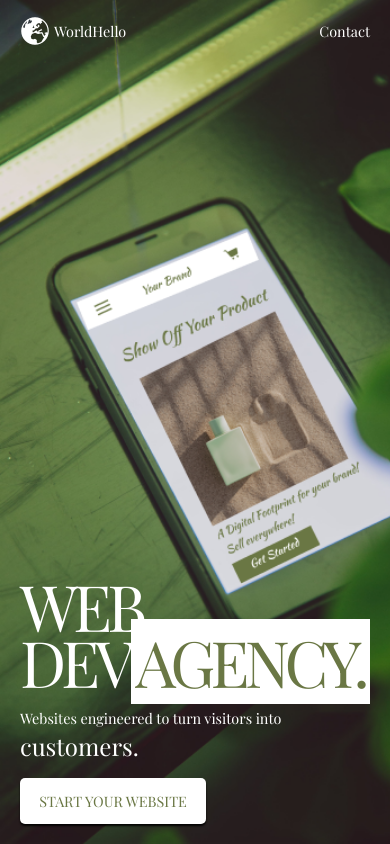
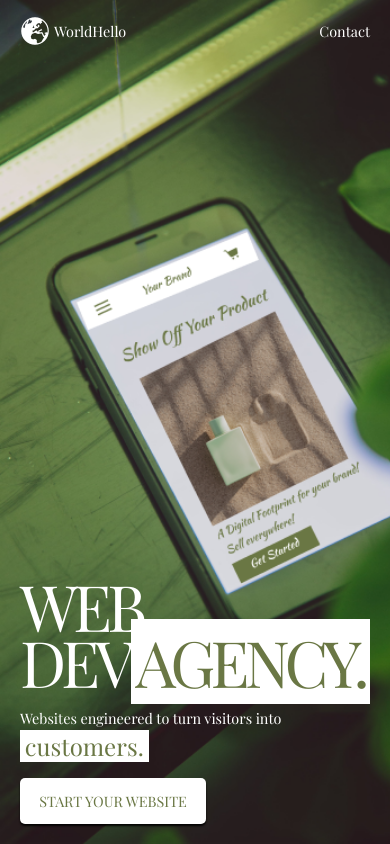
Before and after one commit to gtzjesus/WorldHello, a React (Vite) app: page / in a window 390 px wide. Shown: the top 844 px of the page. Built offline with nearby package versions, Linux system fonts and the light colour scheme; no server answers; the database is empty.

Commit message:
Figma Design + Working on responsiveness

```diff
--- a/src/features/agency/Agency.jsx
+++ b/src/features/agency/Agency.jsx
@@ -44,9 +44,7 @@ const Title = styled.span`
 
   @media (min-width: 61.25em) {
     font-size: var(--font-xxlarge);
-    letter-spacing: -0.3rem;
-    text-transform: uppercase;
-    line-height: 2.5rem;
+    line-height: 3.5rem;
   }
 `;
 
@@ -58,9 +56,15 @@ const Special = styled.span`
 
 const MiniDescription = styled.span`
   font-size: var(--font-small);
+  @media (min-width: 61.25em) {
+    font-size: var(--font-medium);
+  }
 `;
 const Description = styled.span`
   font-size: var(--font-xsmall);
+  @media (min-width: 61.25em) {
+    font-size: var(--font-small);
+  }
 `;
 
 function Agency() {
@@ -74,7 +78,10 @@ function Agency() {
 
         <Description>
           Websites engineered to turn visitors into
-          <MiniDescription> customers.</MiniDescription>
+          <MiniDescription>
+            {' '}
+            <Special>customers.</Special>
+          </MiniDescription>
         </Description>
         <Button variation="secondary" size="small">
           Start your website
--- a/src/ui/buttons/Button.jsx
+++ b/src/ui/buttons/Button.jsx
@@ -5,6 +5,10 @@ const sizes = {
     font-size: var(--font-xsmall);
     padding: 0.8rem 1.2rem;
     text-transform: uppercase;
+
+    @media (min-width: 61.25em) {
+      font-size: var(--font-small);
+    }
   `,
 };
 
```
